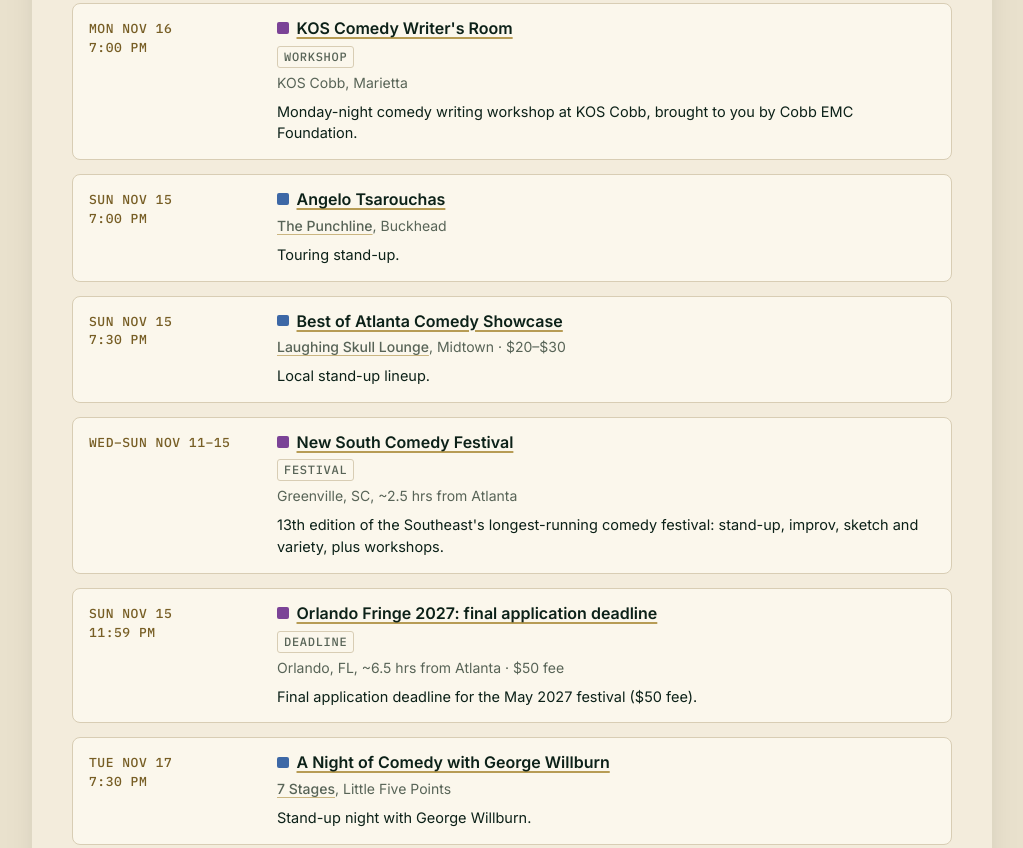
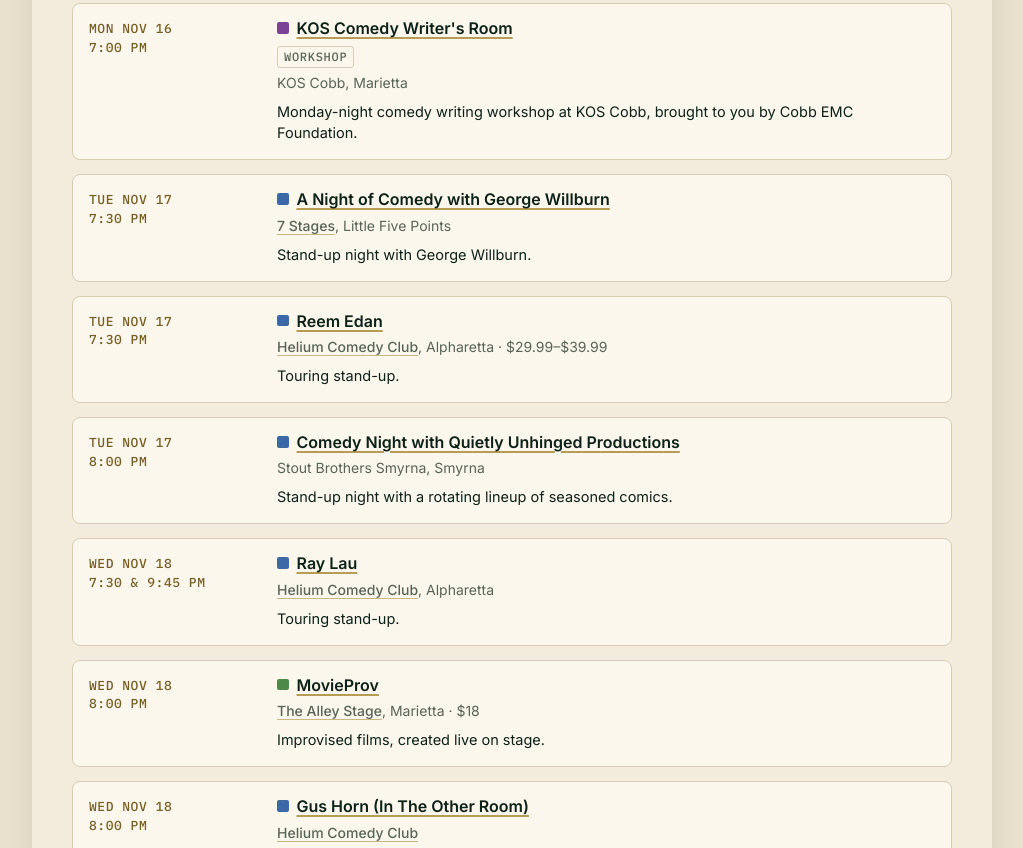
Before and after one commit to dynamiceldorado/live-comedy-guide, a plain HTML site: page performers/index.html in a window 1280 px wide. Shown: the part 615-1463 px from the top of the page, without its empty margins (128-1151 px from the left). Drawn offline with Linux system fonts and the light colour scheme.

Commit message:
Robot publish 2026-11-16

```diff
--- a/performers/index.html
+++ b/performers/index.html
@@ -354,10 +354,6 @@ td .what{font-size:14px}
 
 <div class="grid c1">
 <article class="ev"><div class="evb"><p class="when">Mon Nov 16<span class="t">7:00 PM</span></p><h4><i class="sq var" role="img" aria-label="Variety" title="Variety"></i><a href="https://www.koscobb.org/activities/stand-up-comedy-writers-room">KOS Comedy Writer&#x27;s Room</a></h4><p class="chips"><span class="chip">Workshop</span></p><p class="where">KOS Cobb, Marietta</p><p class="desc">Monday-night comedy writing workshop at KOS Cobb, brought to you by Cobb EMC Foundation.</p></div></article>
-<article class="ev"><div class="evb"><p class="when">Sun Nov 15<span class="t">7:00 PM</span></p><h4><i class="sq stand" role="img" aria-label="Stand-up" title="Stand-up"></i><a href="https://www.punchline.com/event/angelo-tsarouchas-13375/">Angelo Tsarouchas</a></h4><p class="where"><a href="https://www.punchline.com">The Punchline</a>, Buckhead</p><p class="desc">Touring stand-up.</p></div></article>
-<article class="ev"><div class="evb"><p class="when">Sun Nov 15<span class="t">7:30 PM</span></p><h4><i class="sq stand" role="img" aria-label="Stand-up" title="Stand-up"></i><a href="https://laughingskulllounge.com/event/best-of-atlanta-comedy-showcase-sunday-november-15-2026-at-730pm/">Best of Atlanta Comedy Showcase</a></h4><p class="where"><a href="https://www.laughingskulllounge.com">Laughing Skull Lounge</a>, Midtown · $20–$30</p><p class="desc">Local stand-up lineup.</p></div></article>
-<article class="ev"><div class="evb"><p class="when">Wed–Sun Nov 11–15</p><h4><i class="sq var" role="img" aria-label="Variety" title="Variety"></i><a href="https://newsouthcomedy.com/">New South Comedy Festival</a></h4><p class="chips"><span class="chip">Festival</span></p><p class="where">Greenville, SC, ~2.5 hrs from Atlanta</p><p class="desc">13th edition of the Southeast&#x27;s longest-running comedy festival: stand-up, improv, sketch and variety, plus workshops.</p></div></article>
-<article class="ev"><div class="evb"><p class="when">Sun Nov 15<span class="t">11:59 PM</span></p><h4><i class="sq var" role="img" aria-label="Variety" title="Variety"></i><a href="https://www.orlandofringe.org/may-fest">Orlando Fringe 2027: final application deadline</a></h4><p class="chips"><span class="chip">Deadline</span></p><p class="where">Orlando, FL, ~6.5 hrs from Atlanta · $50 fee</p><p class="desc">Final application deadline for the May 2027 festival ($50 fee).</p></div></article>
 <article class="ev"><div class="evb"><p class="when">Tue Nov 17<span class="t">7:30 PM</span></p><h4><i class="sq stand" role="img" aria-label="Stand-up" title="Stand-up"></i><a href="https://www.7stages.org/shows/georgewillburn11-17-26/">A Night of Comedy with George Willburn</a></h4><p class="where"><a href="https://www.7stages.org">7 Stages</a>, Little Five Points</p><p class="desc">Stand-up night with George Willburn.</p></div></article>
 <article class="ev"><div class="evb"><p class="when">Tue Nov 17<span class="t">7:30 PM</span></p><h4><i class="sq stand" role="img" aria-label="Stand-up" title="Stand-up"></i><a href="https://atlanta.heliumcomedy.com/events/141843">Reem Edan</a></h4><p class="where"><a href="https://atlanta.heliumcomedy.com">Helium Comedy Club</a>, Alpharetta · $29.99–$39.99</p><p class="desc">Touring stand-up.</p></div></article>
 <article class="ev"><div class="evb"><p class="when">Tue Nov 17<span class="t">8:00 PM</span></p><h4><i class="sq stand" role="img" aria-label="Stand-up" title="Stand-up"></i><a href="https://thestoutbrothers.com/event/comedy-night-with-quietly-unhinged-productions/2026-11-17/">Comedy Night with Quietly Unhinged Productions</a></h4><p class="where">Stout Brothers Smyrna, Smyrna</p><p class="desc">Stand-up night with a rotating lineup of seasoned comics.</p></div></article>
@@ -541,7 +537,7 @@ td .what{font-size:14px}
       <a href="https://www.facebook.com/DynamicElDorado">Facebook</a>
     </div>
     <p class="legal">We build this Guide from venue and ticketing pages and community submissions, and we do our best to keep it current. We still get things wrong and leave things out. Dates, times, prices, lineups and ticket links change without notice, so confirm with the venue or ticket seller before you go. The Guide is provided as is. Dynamic El Dorado is not responsible for errors, omissions, cancellations or changes, or for the content, policies or conduct of third-party venues, producers or sites we link to. A listing is not an endorsement, and a missing one is not a snub. Spot a mistake? <a href="https://docs.google.com/forms/d/e/1FAIpQLSdmeltLBWwirmeO_R6KCv9PdUNMEizfonqVJX2pDmcGjky0cQ/viewform">Tell us here</a>.</p>
-    <p class="updated">Last updated Nov 15, 2026</p>
+    <p class="updated">Last updated Nov 16, 2026</p>
   </footer>
 </article>
 
```
Also changed, not shown: index.html (+1 -3 lines).
